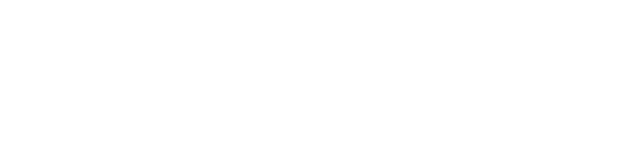
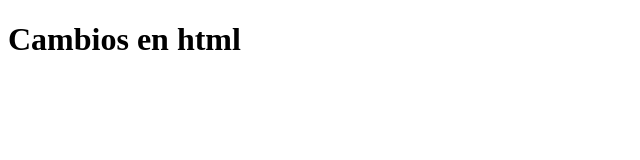
Before and after one commit to Cristiandelma/CrisWeb, a plain HTML site: page index.html in a window 1280 px wide. Shown: the whole page, without its empty margins (0-640 px from the left). Drawn offline with Linux system fonts and the light colour scheme.

Commit message:
Añade fondo brown en el estilo

```diff
--- a/estilos.css
+++ b/estilos.css
@@ -0,0 +1,3 @@
+h1 {
+    background-color: brown;
+}
--- a/index.html
+++ b/index.html
@@ -6,6 +6,6 @@
     <title>Ejercicio GIT</title>
 </head>
 <body>
-
+    <h1>Cambios en html</h1>
 </body>
 </html>
```
